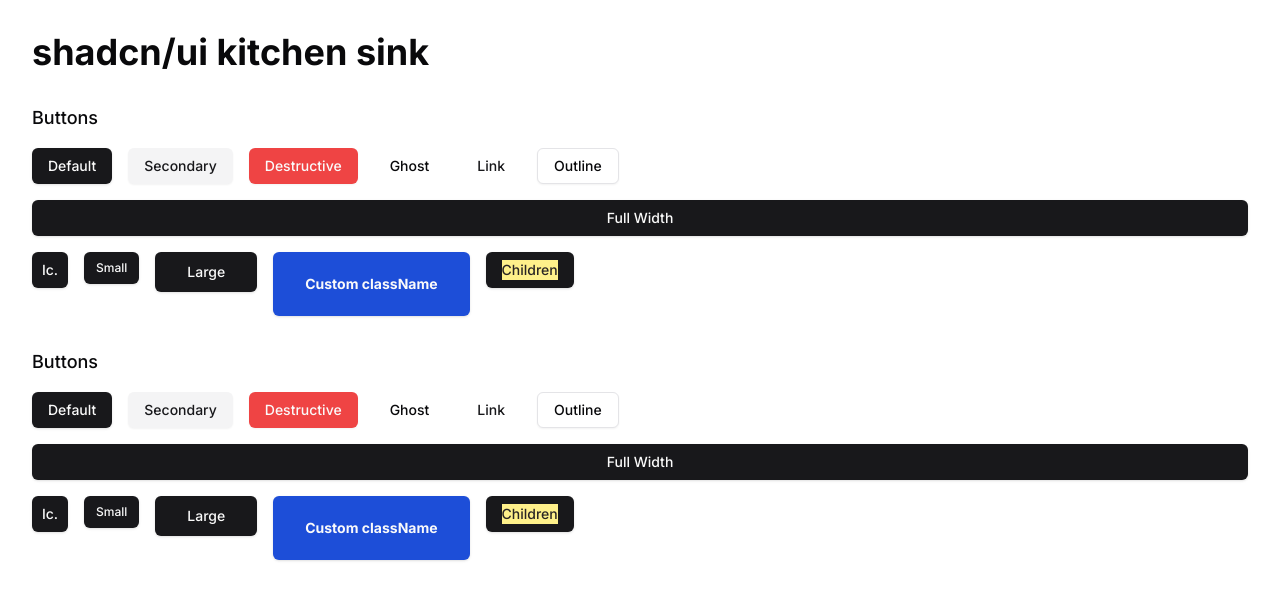
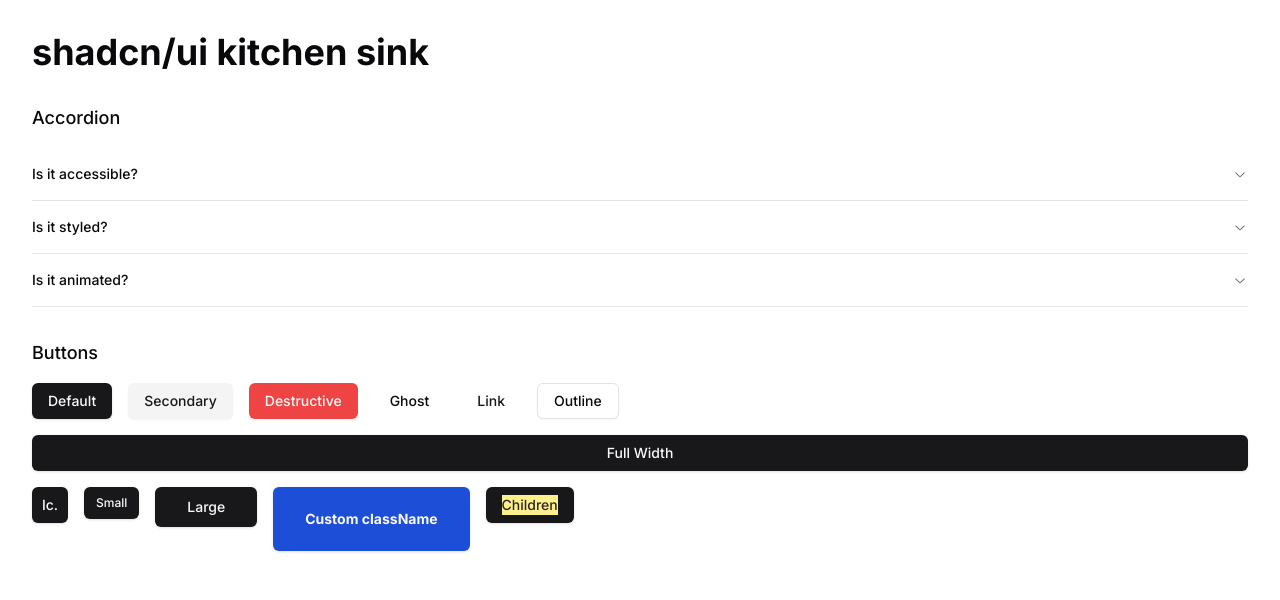
Before and after one commit to willbamford/shadcn-ui-kitchen-sink, a Next.js app: page / in a window 1280 px wide. Shown: the top 600 px of the page. Built offline with nearby package versions, Linux system fonts and the light colour scheme.

Commit message:
Add accordion

```diff
--- a/package.json
+++ b/package.json
@@ -11,6 +11,7 @@
     "format:fix": "prettier --write ."
   },
   "dependencies": {
+    "@radix-ui/react-accordion": "^1.2.0",
     "@radix-ui/react-icons": "^1.3.0",
     "@radix-ui/react-slot": "^1.1.0",
     "class-variance-authority": "^0.7.0",
--- a/src/app/page.tsx
+++ b/src/app/page.tsx
@@ -1,29 +1,41 @@
 import { Button } from "@/components/ui/button";
+import {
+  Accordion,
+  AccordionContent,
+  AccordionItem,
+  AccordionTrigger,
+} from "@/components/ui/accordion";
 
 export default function Home() {
   return (
     <main className="p-8">
       <h1 className="text-4xl font-bold mb-8">shadcn/ui kitchen sink</h1>
+
       <section className="mb-8">
-        <h2 className="text-lg font-medium mb-4">Buttons</h2>
-        <div className="flex gap-4 flex-wrap">
-          <Button variant="default">Default</Button>
-          <Button variant="secondary">Secondary</Button>
-          <Button variant="destructive">Destructive</Button>
-          <Button variant="ghost">Ghost</Button>
-          <Button variant="link">Link</Button>
-          <Button variant="outline">Outline</Button>
-          <Button className="w-full">Full Width</Button>
-          <Button size="icon">Ic.</Button>
-          <Button size="sm">Small</Button>
-          <Button size="lg">Large</Button>
-          <Button className="bg-blue-700 p-8 font-bold">
-            Custom className
-          </Button>
-          <Button>
-            <div className="bg-yellow-200 text-stone-800">Children</div>
-          </Button>
-        </div>
+        <h2 className="text-lg font-medium mb-4">Accordion</h2>
+
+        <Accordion type="single" collapsible className="w-full">
+          <AccordionItem value="item-1">
+            <AccordionTrigger>Is it accessible?</AccordionTrigger>
+            <AccordionContent>
+              Yes. It adheres to the WAI-ARIA design pattern.
+            </AccordionContent>
+          </AccordionItem>
+          <AccordionItem value="item-2">
+            <AccordionTrigger>Is it styled?</AccordionTrigger>
+            <AccordionContent>
+              Yes. It comes with default styles that matches the other
+              components&apos; aesthetic.
+            </AccordionContent>
+          </AccordionItem>
+          <AccordionItem value="item-3">
+            <AccordionTrigger>Is it animated?</AccordionTrigger>
+            <AccordionContent>
+              Yes. It&apos;s animated by default, but you can disable it if you
+              prefer.
+            </AccordionContent>
+          </AccordionItem>
+        </Accordion>
       </section>
 
       <section className="mb-8">
--- /dev/null
+++ b/src/components/ui/accordion.tsx
@@ -0,0 +1,57 @@
+"use client"
+
+import * as React from "react"
+import * as AccordionPrimitive from "@radix-ui/react-accordion"
+import { ChevronDownIcon } from "@radix-ui/react-icons"
+
+import { cn } from "@/lib/utils"
+
+const Accordion = AccordionPrimitive.Root
+
+const AccordionItem = React.forwardRef<
+  React.ElementRef<typeof AccordionPrimitive.Item>,
+  React.ComponentPropsWithoutRef<typeof AccordionPrimitive.Item>
+>(({ className, ...props }, ref) => (
+  <AccordionPrimitive.Item
+    ref={ref}
+    className={cn("border-b", className)}
+    {...props}
+  />
+))
+AccordionItem.displayName = "AccordionItem"
+
+const AccordionTrigger = React.forwardRef<
+  React.ElementRef<typeof AccordionPrimitive.Trigger>,
+  React.ComponentPropsWithoutRef<typeof AccordionPrimitive.Trigger>
+>(({ className, children, ...props }, ref) => (
+  <AccordionPrimitive.Header className="flex">
+    <AccordionPrimitive.Trigger
+      ref={ref}
+      className={cn(
+        "flex flex-1 items-center justify-between py-4 text-sm font-medium transition-all hover:underline [&[data-state=open]>svg]:rotate-180",
+        className
+      )}
+      {...props}
+    >
+      {children}
+      <ChevronDownIcon className="h-4 w-4 shrink-0 text-muted-foreground transition-transform duration-200" />
+    </AccordionPrimitive.Trigger>
+  </AccordionPrimitive.Header>
+))
+AccordionTrigger.displayName = AccordionPrimitive.Trigger.displayName
+
+const AccordionContent = React.forwardRef<
+  React.ElementRef<typeof AccordionPrimitive.Content>,
+  React.ComponentPropsWithoutRef<typeof AccordionPrimitive.Content>
+>(({ className, children, ...props }, ref) => (
+  <AccordionPrimitive.Content
+    ref={ref}
+    className="overflow-hidden text-sm data-[state=closed]:animate-accordion-up data-[state=open]:animate-accordion-down"
+    {...props}
+  >
+    <div className={cn("pb-4 pt-0", className)}>{children}</div>
+  </AccordionPrimitive.Content>
+))
+AccordionContent.displayName = AccordionPrimitive.Content.displayName
+
+export { Accordion, AccordionItem, AccordionTrigger, AccordionContent }
```
Also changed, not shown: 1 other file (tests, documents, lock files or other folders).
